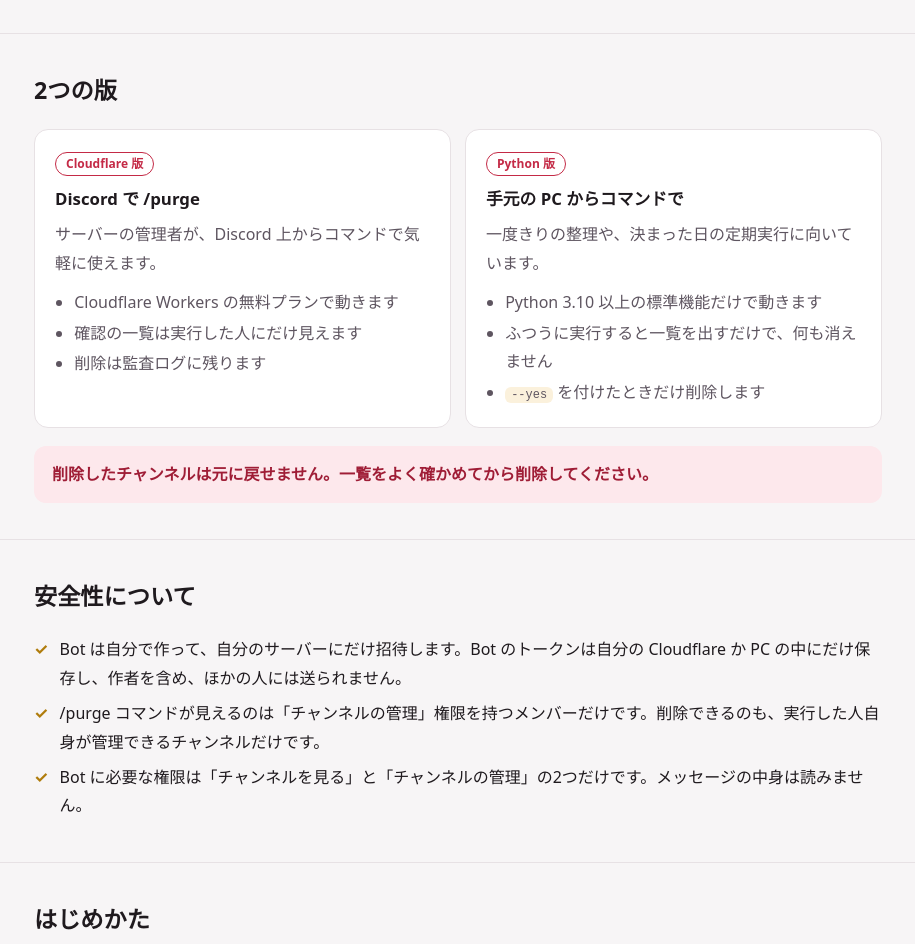
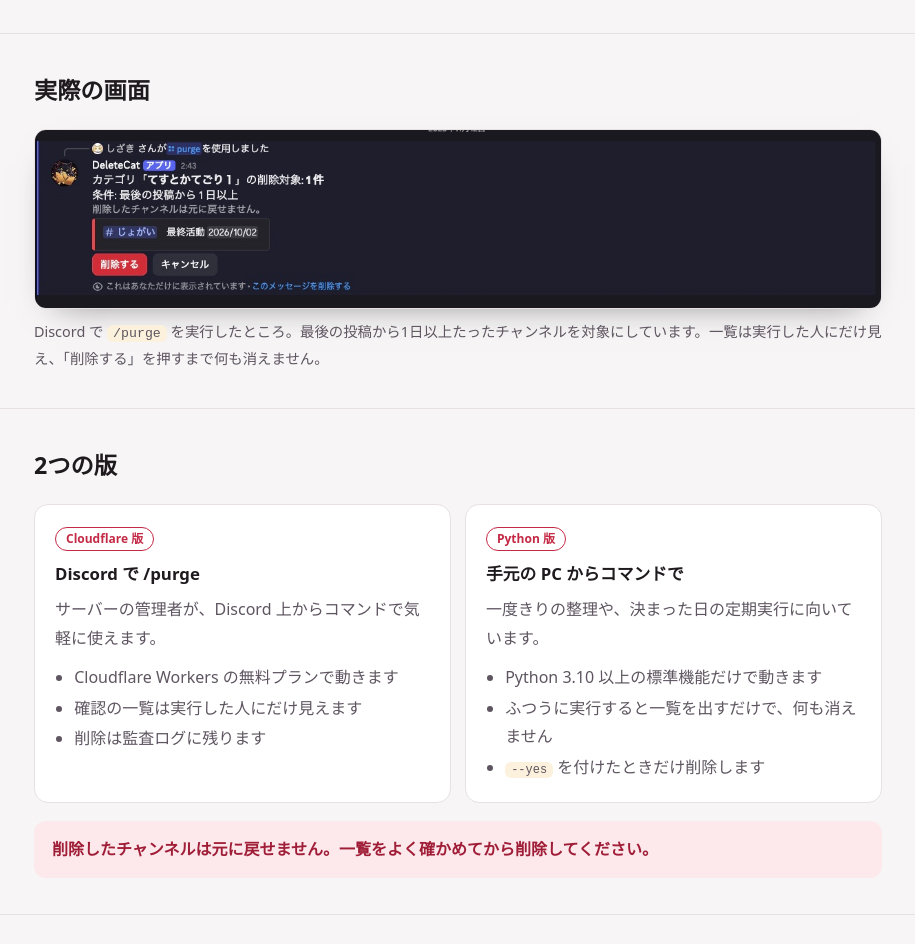
Before and after one commit to shizaki-kanoto-lab/purge_discord_channels, a plain HTML site: page docs/index.html in a window 1280 px wide. Shown: the part 1119-2063 px from the top of the page, without its empty margins (182-1097 px from the left). Drawn offline with Linux system fonts and the light colour scheme.

Commit message:
Show a real /purge screenshot on the intro page
Co-Authored-By: Claude Opus 5.5 <noreply@anthropic.com>

```diff
--- a/docs/index.html
+++ b/docs/index.html
@@ -110,6 +110,9 @@
     .card ul { margin: 10px 0 0; padding-left: 1.2em; color: var(--muted); }
     .card ul li { margin: 2px 0; }
 
+    .shot { margin: 0; }
+    .shot img { display: block; width: 100%; height: auto; border-radius: 12px; border: 1px solid var(--border); box-shadow: 0 14px 34px -22px rgba(0, 0, 0, .55); }
+    .shot figcaption { margin-top: 10px; font-size: .9rem; color: var(--muted); }
     ul.check { list-style: none; padding: 0; margin: 0; }
     ul.check li { padding-left: 1.6em; position: relative; margin: 6px 0; }
     ul.check li::before { content: "✓"; position: absolute; left: 0; color: var(--accent-ink); font-weight: 700; }
@@ -206,6 +209,16 @@
 
     <section>
       <div class="wrap">
+        <h2>実際の画面</h2>
+        <figure class="shot">
+          <img src="screen.jpg" alt="Discord で /purge を使ったときの返信。カテゴリ「てすとかてごり１」の削除対象として「じょがい」チャンネルと最終活動日が並び、「削除する」と「キャンセル」のボタンがある" width="1229" height="258" loading="lazy">
+          <figcaption>Discord で <code>/purge</code> を実行したところ。最後の投稿から1日以上たったチャンネルを対象にしています。一覧は実行した人にだけ見え、「削除する」を押すまで何も消えません。</figcaption>
+        </figure>
+      </div>
+    </section>
+
+    <section>
+      <div class="wrap">
         <h2>2つの版</h2>
         <div class="grid">
           <div class="card">
```
Also changed, not shown: docs/screen.jpg (added).
